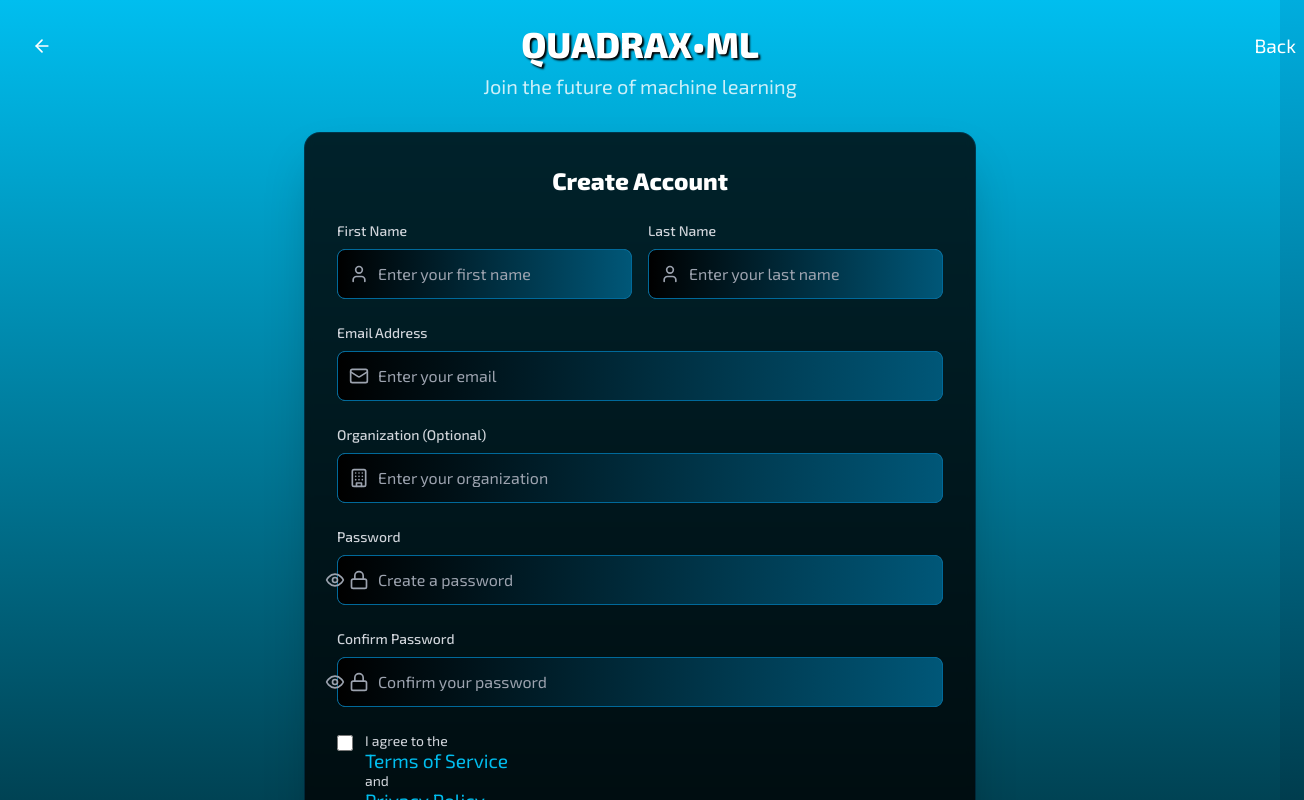
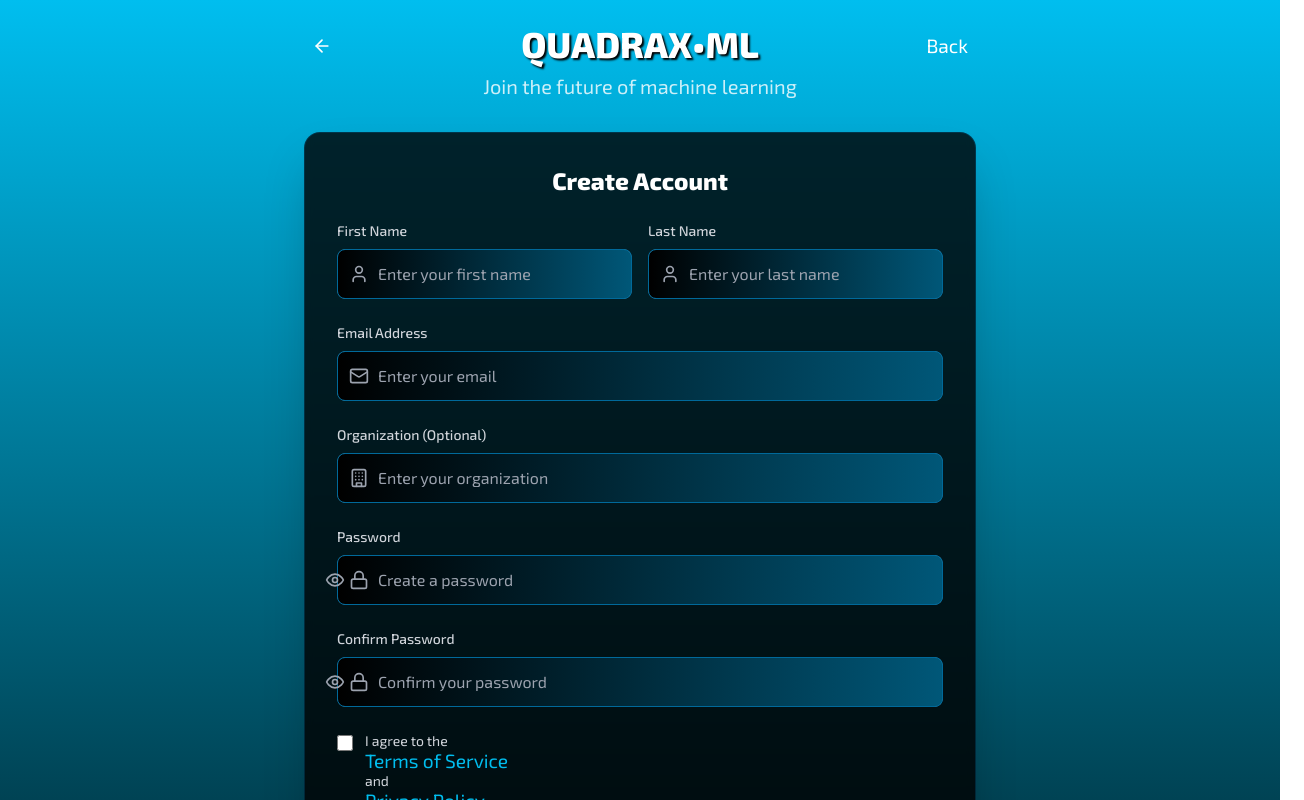
Before and after one commit to S2much/Quadrax.VD, a React (Vite) app: page / in a window 1280 px wide. Both pictures are taken after a click on the button "Get Started". Shown: the top 800 px of the page, 1304 px wide, since content can reach past the window. Built offline with nearby package versions, Linux system fonts and the light colour scheme.

Commit message:
Fix Login and Register UI Issues

```diff
--- a/src/components/Login.tsx
+++ b/src/components/Login.tsx
@@ -35,10 +35,10 @@ function Login({ onCancel, onLogin }: LoginProps) {
     <div className="min-h-screen m-0 bg-gradient-to-b from-[#00beef] to-black flex items-center justify-center custom-scrollbar">
       <div className="w-full max-w-md">
         {/* Header */}
-        <div className="text-center mb-8">
+        <div className="text-center mb-8 relative">
           <button
             onClick={onCancel}
-            className="absolute top-6 left-6 p-2 text-white hover:bg-white/10 rounded-lg transition-colors duration-300 flex items-center gap-2"
+            className="absolute top-0 left-0 p-2 text-white hover:bg-white/10 rounded-lg transition-colors duration-300 flex items-center gap-2"
           >
             <ArrowLeft size={20} />
             <span>Back</span>
--- a/src/components/Register.tsx
+++ b/src/components/Register.tsx
@@ -69,10 +69,10 @@ function Register({ onCancel }: RegisterProps) {
     <div className="min-h-screen bg-gradient-to-b from-[#00beef] to-black flex items-center justify-center p-6 custom-scrollbar">
       <div className="w-full max-w-2xl">
         {/* Header */}
-        <div className="text-center mb-8">
+        <div className="text-center mb-8 relative">
           <button
             onClick={onCancel}
-            className="absolute top-6 left-6 p-2 text-white hover:bg-white/10 rounded-lg transition-colors duration-300 flex items-center gap-2"
+            className="absolute top-0 left-0 p-2 text-white hover:bg-white/10 rounded-lg transition-colors duration-300 flex items-center gap-2"
           >
             <ArrowLeft size={20} />
             <span>Back</span>
```
